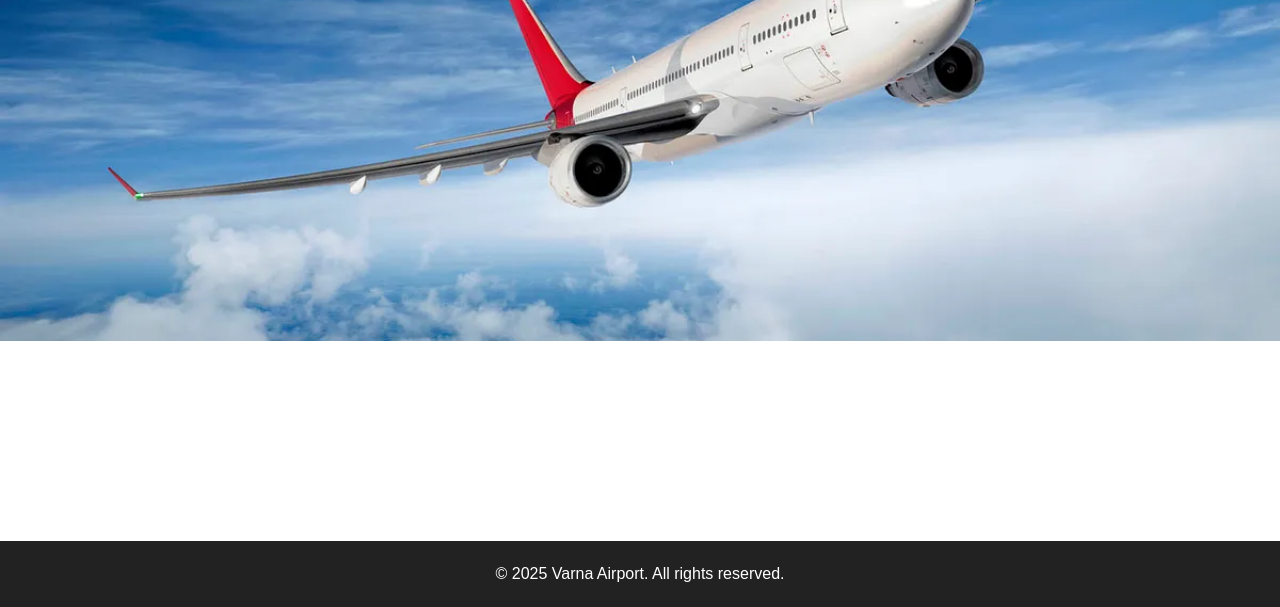
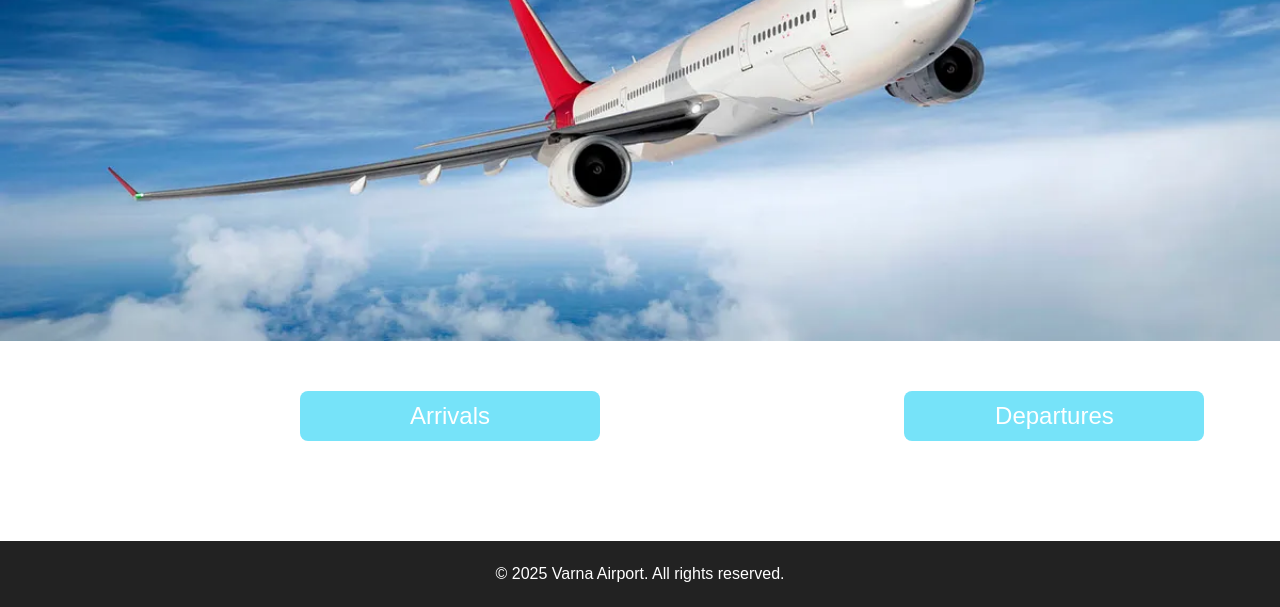
Before and after one commit to Neli1612/AirportProject, a plain HTML site: page index.html in a window 1280 px wide. Shown: the part 219-826 px from the top of the page. Drawn offline with Linux system fonts and the light colour scheme.

Commit message:
style changes

```diff
--- a/index.css
+++ b/index.css
@@ -67,12 +67,27 @@ nav ul ul li {
   align-items: center;*/
   font-size: 2em;
   margin-top: 60px;
-  margin-bottom:200px;
+
 }
 
 h3{
     padding-left: 50px;
     padding-top: 50px;
+}
+
+button {
+  display: inline-block;
+  width: 300px;
+  height: 50px;
+  text-align: center;
+  background-color: #76e3f9;
+  border: 2px;
+  border-radius: 8px;
+  margin-left:300px;
+  margin-top: 50px;
+  margin-bottom: 100px;
+  color: white;
+  font-size: x-large;
 }
 
 footer {
--- a/index.html
+++ b/index.html
@@ -34,6 +34,11 @@
   <h3>Wellcome to Varna airport!</h3>
 </div>
 
+<div>
+  <button type=button onclick="alert('Arrivals')">Arrivals</button>
+  <button type=button onclick="alert('Departures')">Departures</button>
+</div>
+
 
 <footer>
   &copy; 2025 Varna Airport. All rights reserved.
```
